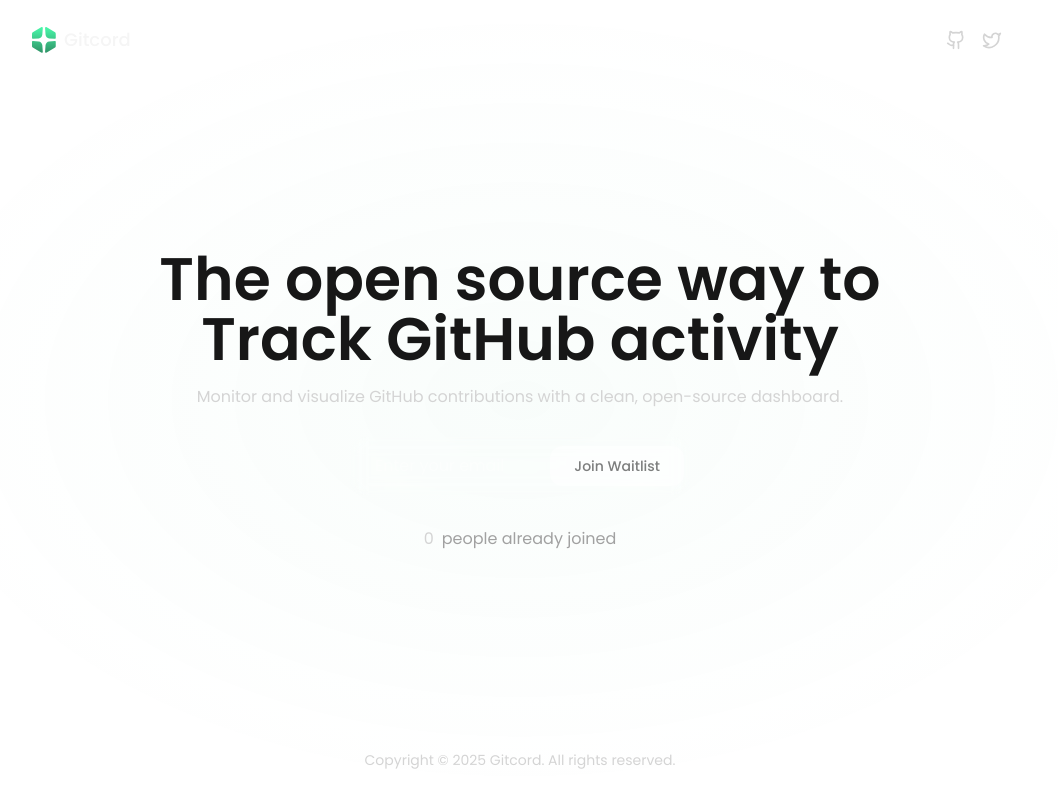
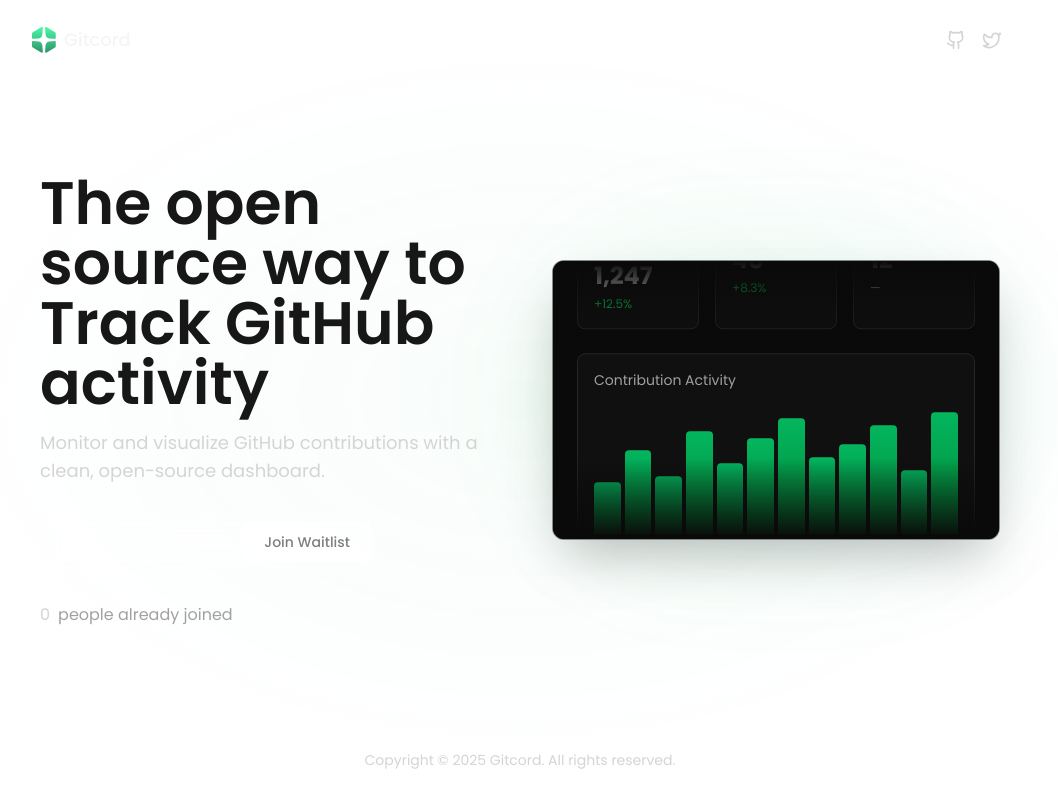
Before and after one commit to chefberke/gitcord-waitlist, a Next.js app: page / in a window 1280 px wide. Shown: the whole page, without its empty margins (120-1178 px from the left). Built offline with nearby package versions, Linux system fonts and the light colour scheme; no server answers; the database is empty.

Commit message:
Enhance WaitlistBox layout with responsive design and add AppPreview component. Introduce scroll-down animation in global styles for improved user experience.

```diff
--- /dev/null
+++ b/components/app-preview.tsx
@@ -0,0 +1,162 @@
+import React from "react";
+
+function AppPreview() {
+  return (
+    <div className="w-full h-full bg-[#0a0a0a] overflow-hidden relative">
+      {/* Scrolling container */}
+      <div className="animate-scroll-down">
+        <div className="p-6 flex flex-col">
+          {/* Header */}
+          <div className="flex items-center justify-between mb-6">
+            <div className="flex items-center gap-3">
+              <div className="w-8 h-8 bg-green-500 rounded-lg"></div>
+              <h3 className="text-white font-semibold">Gitcord Dashboard</h3>
+            </div>
+            <div className="flex items-center gap-2">
+              <div className="w-2 h-2 bg-green-500 rounded-full animate-pulse"></div>
+              <span className="text-sm text-neutral-400">Live</span>
+            </div>
+          </div>
+
+          {/* Stats Cards */}
+          <div className="grid grid-cols-3 gap-4 mb-6">
+            <div className="bg-neutral-900/50 rounded-lg p-4 border border-neutral-800">
+              <p className="text-xs text-neutral-500 mb-1">Total Commits</p>
+              <p className="text-2xl font-bold text-white">1,247</p>
+              <p className="text-xs text-green-500 mt-1">+12.5%</p>
+            </div>
+            <div className="bg-neutral-900/50 rounded-lg p-4 border border-neutral-800">
+              <p className="text-xs text-neutral-500 mb-1">Pull Requests</p>
+              <p className="text-2xl font-bold text-white">48</p>
+              <p className="text-xs text-green-500 mt-1">+8.3%</p>
+            </div>
+            <div className="bg-neutral-900/50 rounded-lg p-4 border border-neutral-800">
+              <p className="text-xs text-neutral-500 mb-1">Active Repos</p>
+              <p className="text-2xl font-bold text-white">12</p>
+              <p className="text-xs text-neutral-400 mt-1">—</p>
+            </div>
+          </div>
+
+          {/* Activity Graph */}
+          <div className="bg-neutral-900/50 rounded-lg p-4 border border-neutral-800 mb-6">
+            <p className="text-sm text-neutral-400 mb-4">
+              Contribution Activity
+            </p>
+            <div className="flex items-end justify-between h-32 gap-1">
+              {[40, 65, 45, 80, 55, 75, 90, 60, 70, 85, 50, 95].map(
+                (height, i) => (
+                  <div
+                    key={i}
+                    className="flex-1 bg-gradient-to-t from-green-600 to-green-400 rounded-t opacity-80 transition-all hover:opacity-100"
+                    style={{ height: `${height}%` }}
+                  ></div>
+                )
+              )}
+            </div>
+            <div className="flex justify-between mt-2">
+              <span className="text-xs text-neutral-500">Jan</span>
+              <span className="text-xs text-neutral-500">Dec</span>
+            </div>
+          </div>
+
+          {/* Recent Activity */}
+          <div className="space-y-2 mb-6">
+            <div className="flex items-center gap-3 text-sm">
+              <div className="w-2 h-2 bg-green-500 rounded-full"></div>
+              <span className="text-neutral-400">Pushed to main in</span>
+              <span className="text-white">awesome-project</span>
+              <span className="text-neutral-500 ml-auto">2m ago</span>
+            </div>
+            <div className="flex items-center gap-3 text-sm">
+              <div className="w-2 h-2 bg-blue-500 rounded-full"></div>
+              <span className="text-neutral-400">Opened PR in</span>
+              <span className="text-white">react-components</span>
+              <span className="text-neutral-500 ml-auto">15m ago</span>
+            </div>
+            <div className="flex items-center gap-3 text-sm">
+              <div className="w-2 h-2 bg-purple-500 rounded-full"></div>
+              <span className="text-neutral-400">Merged PR in</span>
+              <span className="text-white">api-services</span>
+              <span className="text-neutral-500 ml-auto">1h ago</span>
+            </div>
+          </div>
+
+          {/* Repository List */}
+          <div className="bg-neutral-900/50 rounded-lg p-4 border border-neutral-800 mb-6">
+            <p className="text-sm text-neutral-400 mb-4">Active Repositories</p>
+            <div className="space-y-3">
+              <div className="flex items-center justify-between">
+                <div className="flex items-center gap-3">
+                  <div className="w-8 h-8 bg-neutral-800 rounded"></div>
+                  <div>
+                    <p className="text-sm text-white">awesome-project</p>
+                    <p className="text-xs text-neutral-500">
+                      Updated 2 min ago
+                    </p>
+                  </div>
+                </div>
+                <div className="flex items-center gap-2">
+                  <span className="text-xs text-neutral-400">⭐ 234</span>
+                  <span className="text-xs text-neutral-400">🔀 45</span>
+                </div>
+              </div>
+              <div className="flex items-center justify-between">
+                <div className="flex items-center gap-3">
+                  <div className="w-8 h-8 bg-neutral-800 rounded"></div>
+                  <div>
+                    <p className="text-sm text-white">react-components</p>
+                    <p className="text-xs text-neutral-500">
+                      Updated 15 min ago
+                    </p>
+                  </div>
+                </div>
+                <div className="flex items-center gap-2">
+                  <span className="text-xs text-neutral-400">⭐ 189</span>
+                  <span className="text-xs text-neutral-400">🔀 32</span>
+                </div>
+              </div>
+            </div>
+          </div>
+
+          {/* Duplicate content for seamless loop */}
+          {/* Header (Duplicate) */}
+          <div className="flex items-center justify-between mb-6">
+            <div className="flex items-center gap-3">
+              <div className="w-8 h-8 bg-green-500 rounded-lg"></div>
+              <h3 className="text-white font-semibold">Gitcord Dashboard</h3>
+            </div>
+            <div className="flex items-center gap-2">
+              <div className="w-2 h-2 bg-green-500 rounded-full animate-pulse"></div>
+              <span className="text-sm text-neutral-400">Live</span>
+            </div>
+          </div>
+
+          {/* Stats Cards (Duplicate) */}
+          <div className="grid grid-cols-3 gap-4 mb-6">
+            <div className="bg-neutral-900/50 rounded-lg p-4 border border-neutral-800">
+              <p className="text-xs text-neutral-500 mb-1">Total Commits</p>
+              <p className="text-2xl font-bold text-white">1,247</p>
+              <p className="text-xs text-green-500 mt-1">+12.5%</p>
+            </div>
+            <div className="bg-neutral-900/50 rounded-lg p-4 border border-neutral-800">
+              <p className="text-xs text-neutral-500 mb-1">Pull Requests</p>
+              <p className="text-2xl font-bold text-white">48</p>
+              <p className="text-xs text-green-500 mt-1">+8.3%</p>
+            </div>
+            <div className="bg-neutral-900/50 rounded-lg p-4 border border-neutral-800">
+              <p className="text-xs text-neutral-500 mb-1">Active Repos</p>
+              <p className="text-2xl font-bold text-white">12</p>
+              <p className="text-xs text-neutral-400 mt-1">—</p>
+            </div>
+          </div>
+        </div>
+      </div>
+
+      {/* Gradient overlays for fade effect */}
+      <div className="absolute top-0 left-0 right-0 h-20 bg-gradient-to-b from-[#0a0a0a] to-transparent pointer-events-none"></div>
+      <div className="absolute bottom-0 left-0 right-0 h-20 bg-gradient-to-t from-[#0a0a0a] to-transparent pointer-events-none"></div>
+    </div>
+  );
+}
+
+export default AppPreview;
--- a/components/waitlist-box.tsx
+++ b/components/waitlist-box.tsx
@@ -1,28 +1,49 @@
 import React from "react";
 import WaitlistInput from "@/components/waitlist-input";
 import WaitlistCounter from "@/components/waitlist-counter";
+import AppPreview from "@/components/app-preview";
 
 // The open source way to track GitHub activity
 function WaitlistBox() {
   return (
-    <div className="flex items-center justify-center w-full flex-1">
-      <div className="flex flex-col items-center justify-center gap-4">
+    <div className="flex items-center justify-center w-full flex-1 px-4 md:px-8">
+      <div className="flex flex-col lg:flex-row items-center justify-between gap-12 lg:gap-16 w-full max-w-7xl">
+        {/* Sol taraf - Metin içeriği */}
+        <div className="flex flex-col items-center lg:items-start justify-center gap-4 flex-1 max-w-2xl">
           <div>
-          <h1 className="text-6xl text-center font-semibold">
+            <h1 className="text-4xl md:text-5xl lg:text-6xl text-center lg:text-left font-semibold">
               The open source way to <br /> Track GitHub activity
             </h1>
           </div>
           <div>
-          <p className="text-center text-neutral-300">
-            Monitor and visualize GitHub contributions with a clean, open-source
-            dashboard.
+            <p className="text-center lg:text-left text-neutral-300 text-lg">
+              Monitor and visualize GitHub contributions with a clean,
+              open-source dashboard.
             </p>
           </div>
-        <div className="pt-3">
+          <div className="pt-3 w-full max-w-md">
             <WaitlistInput />
           </div>
           <div>
             <WaitlistCounter />
+          </div>
+        </div>
+
+        {/* Sağ taraf - Uygulama görseli */}
+        <div className="flex-1 flex items-center justify-center">
+          <div className="relative w-full max-w-2xl">
+            {/* Glow efekti */}
+            <div className="absolute inset-0 bg-gradient-to-r from-green-500/20 to-emerald-500/20 blur-3xl opacity-50 rounded-full"></div>
+
+            {/* Görsel container */}
+            <div className="relative rounded-xl overflow-hidden shadow-2xl border border-white/10 bg-black/50 backdrop-blur-sm">
+              {/* Örnek dashboard preview veya gerçek görsel */}
+              <div className="aspect-[16/10]">
+                {/* Veya örnek dashboard component'i: */}
+                <AppPreview />
+              </div>
+            </div>
+          </div>
         </div>
       </div>
     </div>
--- a/styles/globals.css
+++ b/styles/globals.css
@@ -358,3 +358,22 @@
     ),
     radial-gradient(at 82% 65%, rgba(91, 200, 152, 0.08) 0px, transparent 50%);
 }
+
+/* Scroll Down Animation */
+@keyframes scroll-down {
+  0% {
+    transform: translateY(0);
+  }
+  100% {
+    transform: translateY(-50%);
+  }
+}
+
+.animate-scroll-down {
+  animation: scroll-down 20s linear infinite;
+}
+
+/* Pause animation on hover */
+.animate-scroll-down:hover {
+  animation-play-state: paused;
+}
```
Lines whose indentation alone changed are shown as unchanged.
